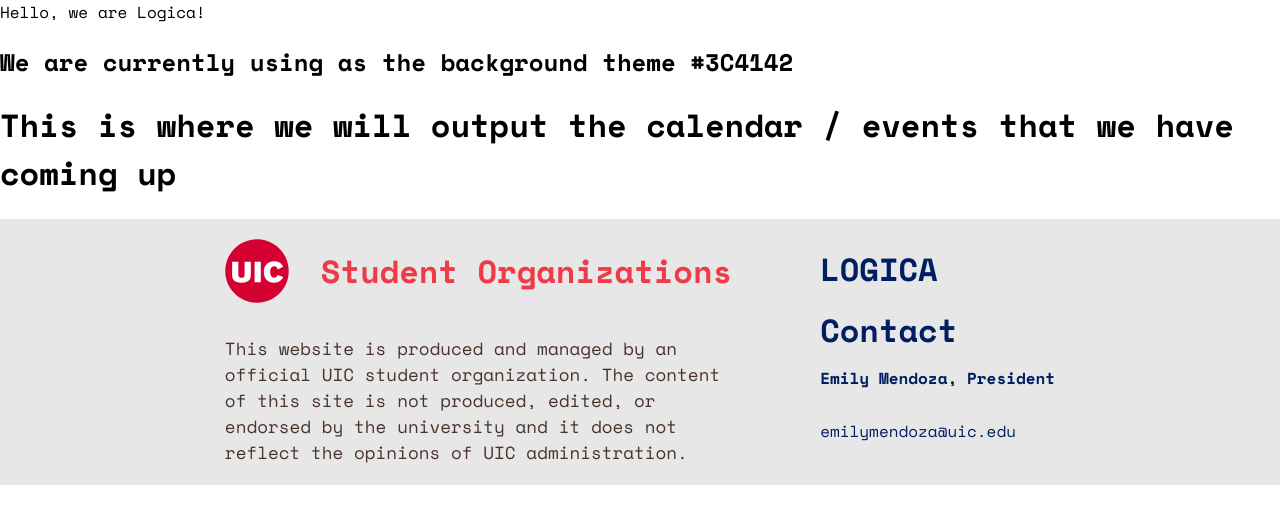
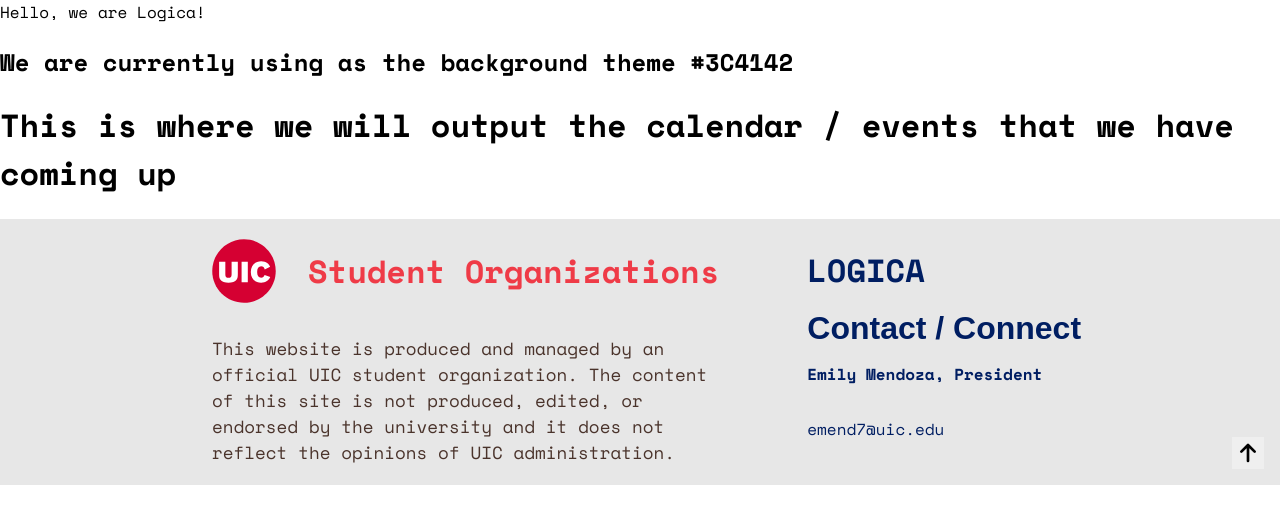
Before and after one commit to emoral435/LOGICA, a React (Vite) app in the folder frontend/: page /events in a window 1280 px wide. Shown: the top 524 px of the page. Built offline with nearby package versions, Linux system fonts and the light colour scheme.

Commit message:
Added scroll up to top of page button in footer, and link to social medias in footer

```diff
--- a/frontend/constants/Constants.tsx
+++ b/frontend/constants/Constants.tsx
@@ -1,3 +1,7 @@
-const presidentTitle: string = "Annie You, President";
+const presidentName: string = "Emily Mendoza"; // name of the current president
+const presidentEmail: string = "emend7@uic.edu"; // current email address of the president
 
-export { presidentTitle };
+export {
+	presidentName,
+	presidentEmail
+}
--- a/frontend/src/App.tsx
+++ b/frontend/src/App.tsx
@@ -1,6 +1,7 @@
 import { Routes, Route } from 'react-router-dom';
 import Footer from './components/Footer/Footer';
 import { useAppSelector } from './features/hooks';
+import { presidentName, presidentEmail } from '../constants/Constants'
 
 function App() {
   const { theme } = useAppSelector(state => state.theme);
@@ -15,7 +16,7 @@ function App() {
         <Route path="/connect" element={<h1>This is where you connect with us and give us money muahahaha</h1>} />
         <Route path="/events" element={<h1>This is where we will output the calendar / events that we have coming up</h1>} />
       </Routes>
-      <Footer presName="Emily Mendoza" presEmail='emilymendoza@uic.edu'/>
+      <Footer presName={presidentName} presEmail={presidentEmail}/>
     </>
   )
 }
--- a/frontend/src/components/Footer/Footer.css
+++ b/frontend/src/components/Footer/Footer.css
@@ -2,19 +2,16 @@
 
 #footer-container {
 	background-color: #333;
-	color: #fff;
 	display: flex;
-	width: 100%;
-	justify-content: center;
+	justify-content: start;
+	padding-left: 15%;
 	gap: 3rem;
-	margin: auto;
+	position: relative; /* Required for absolute positioning of the last child */
 }
 
 /* Style for each container inside the footer */
 #footer-container .container {
-	flex: 1;
 	padding: 10px;
-	text-align: left;
   }
 
 .UIC-Content .managed-by {
@@ -30,6 +27,7 @@
 .UIC-Content .UIC-Logo {
 	height: 4rem;
 	width: 4rem;
+	user-select: none;
 }
 
 .UIC-Content .UIC-Header {
@@ -56,13 +54,44 @@
 	margin: 10px;
 }
 
-.pres-photo {
-	height: 4rem;
-	width: 4rem;
+.scroll-top {
+	padding: 0;
+	margin: 0;
+	border: none;
+	cursor: pointer;
+	height: 2rem;
+	width: 2rem;
+	position: absolute;
+	right: 1rem;
+	bottom: 1rem;
+	transition: background-color 0.3s ease; /* Transition property for color change */
+}
+
+.scroll-top .arrow {
+	display: block;
+	width: 100%;
+	height: 100%;
+	transition: fill 0.3s ease; /* Add a smooth transition effect for the color change */
+}
+
+.scroll-top .arrow:hover {
+	filter: brightness(0) invert(1); /* Change the image color to white on hover */
+}
+
+.scroll-top:hover {
+	background-color: #242526;
+}
+
+/* Media query for screens smaller than 768px (adjust the breakpoint as needed) */
+@media (max-width: 1024px) {
+	#footer-container {
+		padding-left: 0px;
+	}
 }
 
 /* Media query for screens smaller than 768px (adjust the breakpoint as needed) */
 @media (max-width: 768px) {
+
 	#footer-container {
 		flex-direction: column; /* Change to a vertical layout */
 	}
@@ -76,6 +105,7 @@
 	.UIC-Content .UIC-Header {
 		font-size: 1.6rem;
 	}
+
 }
 
   /* !SECTION for the footer */
--- a/frontend/src/components/Footer/Footer.tsx
+++ b/frontend/src/components/Footer/Footer.tsx
@@ -1,8 +1,10 @@
 import './Footer.css'
 import { useAppSelector } from "../../features/hooks"
 import UIC from '../../assets/UIC_LOGO.svg'
+import arrow from '../../assets/arrow_Up.svg'
+import { useNavigate } from 'react-router-dom'
 
-interface FooterProps {
+interface FooterProps { // the input props, so that we can easily change stuff for future president stuff
 presName : string,
 presEmail: string
 }
@@ -10,9 +12,15 @@ presEmail: string
 
 const Footer = ({presName, presEmail}:FooterProps) => {
   const { theme } = useAppSelector(state => state.theme)
+  const navigate = useNavigate()
+
+  const onClick = () => { // navigate user to connect page so that they can get to our social media's
+	navigate('/connect')
+  }
 
   return (
-    <footer id="footer-container" style={{backgroundColor: theme.primary.light}}>
+    <footer id="footer-container" style={{backgroundColor: theme.primary.light}}> {/* main container for the footer - has three children and uses flex for postioning*/}
+
       <section className="container UIC-Content">
 		<div className='UIC-Header'>
 			<img src={UIC} alt="uic logo" className='UIC-Logo'/>
@@ -23,12 +31,20 @@ const Footer = ({presName, presEmail}:FooterProps) => {
 			The content of this site is not produced, edited, or endorsed by the university and it does not reflect the opinions of UIC administration.
 		</section>
 	  </section>
+
       <section className="container pres-content" style={{color: theme.complimentary.contrastText}}>
 		<hgroup style={{fontSize: '2rem', fontWeight: 700}}>LOGICA</hgroup>
-		<p style={{fontSize: '2rem', fontWeight: 700, margin: 0}}>Contact</p>
+		<button style={{backgroundColor: theme.primary.light, color: 'inherit'}} onClick={onClick}>
+			<a href="#top">
+				<p style={{fontSize: '2rem', fontWeight: 700, margin: 0}}>Contact / Connect</p>
+			</a>
+		</button>
 		<p style={{fontWeight: 700, margin: 0}}>{presName}, President</p>
 		<p>{presEmail}</p>
 	  </section>
+
+	  <button className='scroll-top'><a href="#top"><img src={arrow} alt="arrow up" className='arrow'/></a></button>
+
     </footer>
   )
 }
--- a/frontend/src/index.css
+++ b/frontend/src/index.css
@@ -4,3 +4,22 @@ body {
 	font-family: 'Space Mono', monospace;
 	overflow-x: hidden; /* Prevent horizontal scrolling on small screens */
 }
+
+html {
+	scroll-behavior: smooth;
+}
+
+button {
+	display: block;
+	padding: 0;
+	margin: 0;
+	border: none;
+	cursor: pointer;
+}
+
+a {
+	color: inherit;
+	text-decoration: none;
+	background: transparent;
+	/* Reset any other styles you need */
+}
```
Also changed, not shown: frontend/src/assets/arrow_Up.svg (added). Lines whose indentation alone changed are shown as unchanged.
